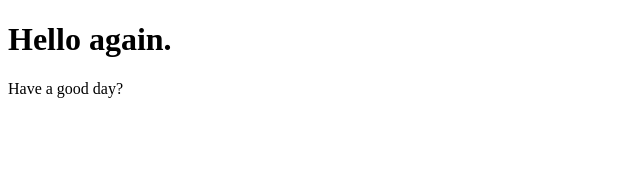
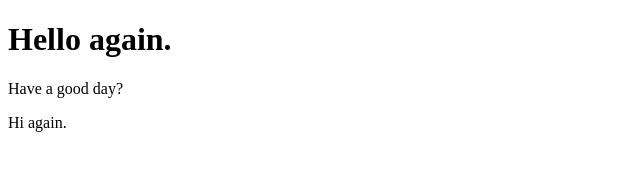
Before and after one commit to xinoehp512/gitproject, a plain HTML site: page index.html in a window 1280 px wide. Shown: the full height of the page, 0-640 px from the left. Drawn offline with Linux system fonts and the light colour scheme.

Commit message:
another commit

```diff
--- a/index.html
+++ b/index.html
@@ -9,4 +9,5 @@
 <body>
     <h1>Hello again.</h1>
     <p>Have a good day?</p>
+    <p>Hi again.</p>
 </html>
```
